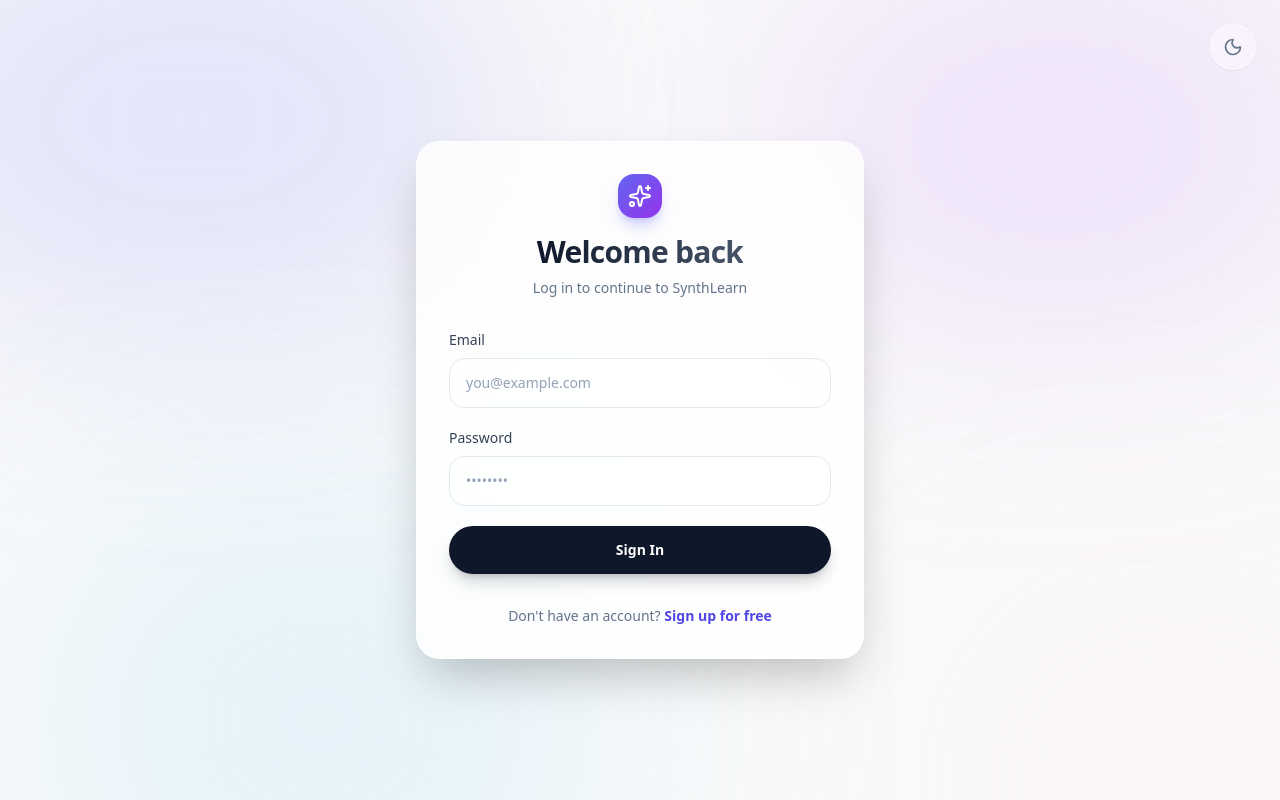
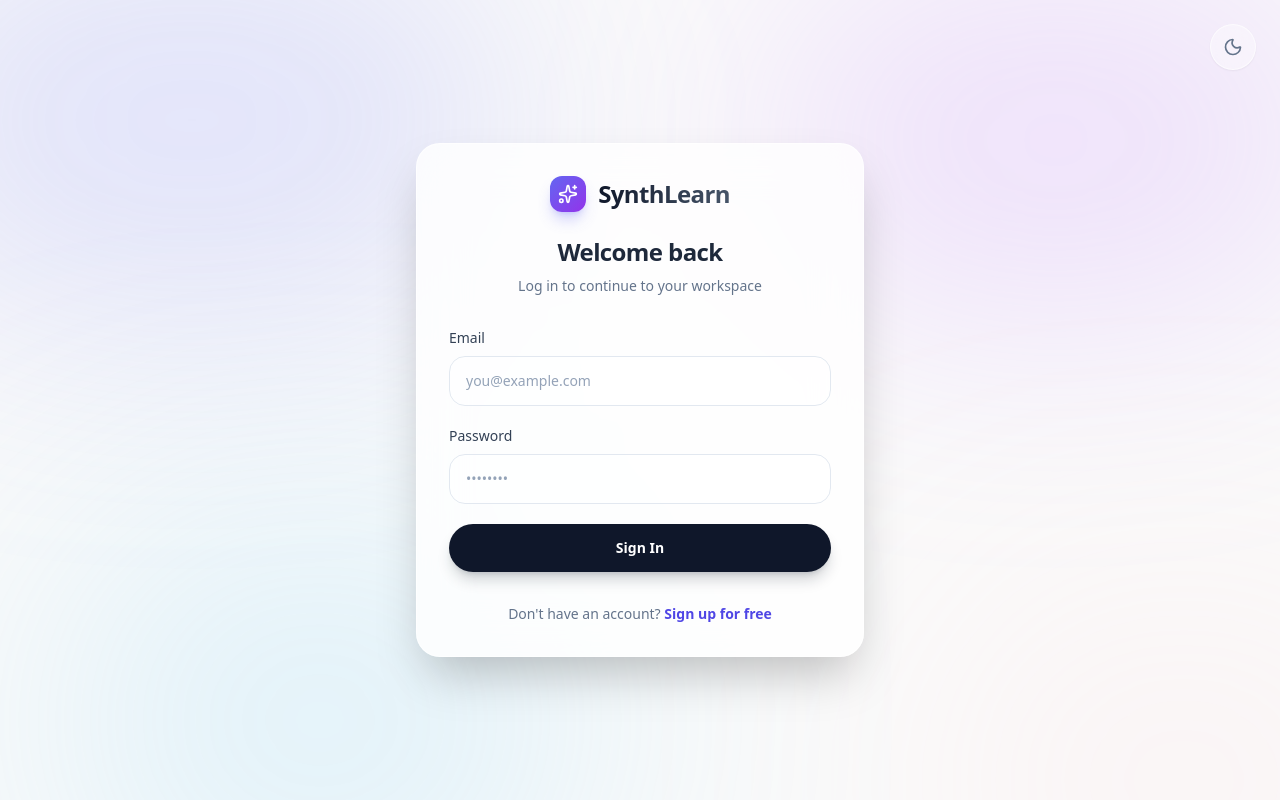
Before and after one commit to TawhidZGit/ai-study-platform, a React app in the folder frontend/: page /login in a window 1280 px wide. Built offline with nearby package versions, Linux system fonts and the light colour scheme; no server answers; the HTML template or start-up script is replaced by a standard one.

Commit message:
add app name on top for the login page

```diff
--- a/frontend/src/pages/Login.jsx
+++ b/frontend/src/pages/Login.jsx
@@ -47,13 +47,20 @@
       <div className="relative z-10 bg-white/80 dark:bg-[#1A1A1A]/80 backdrop-blur-xl rounded-3xl shadow-2xl p-8 w-full max-w-md border border-white/60 dark:border-white/10 overflow-hidden">
 
         <div className="flex flex-col items-center mb-8">
-          <div className="bg-gradient-to-br from-indigo-500 to-purple-600 text-white p-2.5 rounded-2xl shadow-lg shadow-indigo-500/30 mb-4">
-            <Sparkles className="h-6 w-6" />
+          {/* Brand Lockup */}
+          <div className="flex items-center gap-3 mb-6">
+            <div className="bg-gradient-to-br from-indigo-500 to-purple-600 text-white p-2 rounded-xl shadow-lg shadow-indigo-500/30">
+              <Sparkles className="h-5 w-5" />
+            </div>
+            <span className="text-2xl font-bold tracking-tight bg-clip-text text-transparent bg-gradient-to-r from-slate-900 to-slate-600 dark:from-white dark:to-slate-400">
+              SynthLearn
+            </span>
           </div>
-          <h2 className="text-3xl font-bold text-center tracking-tight bg-clip-text text-transparent bg-gradient-to-r from-slate-900 to-slate-600 dark:from-white dark:to-slate-400">
+
+          <h2 className="text-2xl font-semibold text-slate-800 dark:text-slate-100 tracking-tight">
             Welcome back
           </h2>
-          <p className="text-slate-500 dark:text-slate-400 mt-2 text-sm">Log in to continue to SynthLearn</p>
+          <p className="text-slate-500 dark:text-slate-400 mt-2 text-sm">Log in to continue to your workspace</p>
         </div>
 
         <form onSubmit={handleSubmit} className="space-y-5">
```
